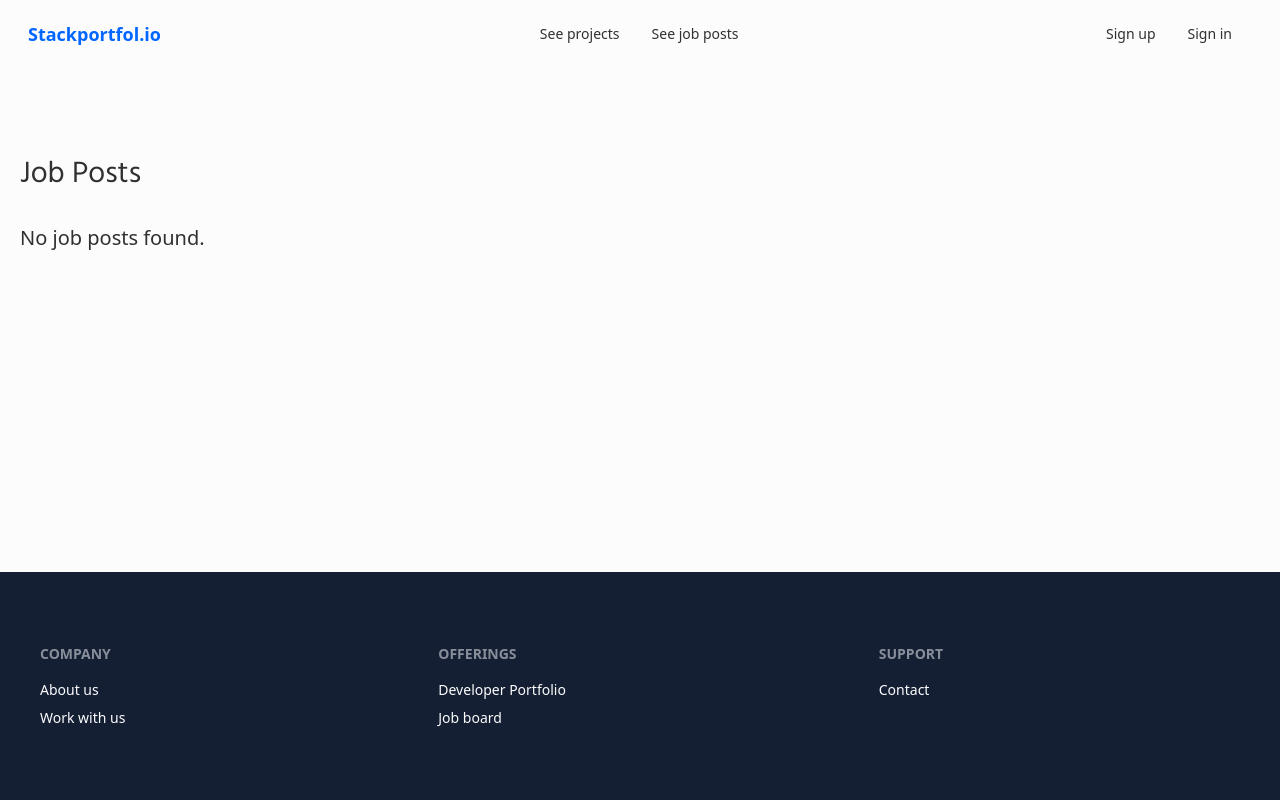
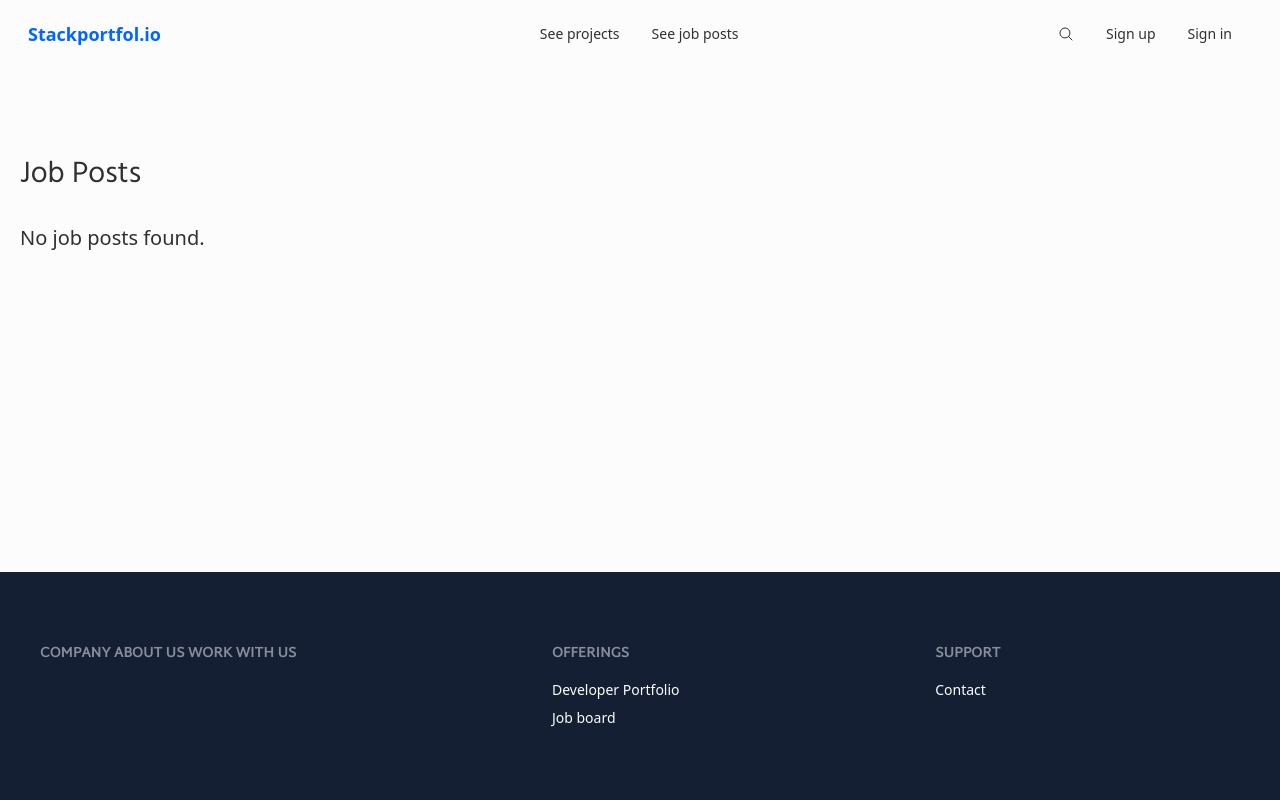
Before and after one commit to KTC96/StackPortfolio, a Django app: page /jobs/ in a window 1280 px wide. Run offline with Django 3.2, Linux system fonts and the light colour scheme; data that the repository does not hold is empty; style sheets or scripts are compiled from the project's sources.

Commit message:
add comments, move search out of auth

```diff
--- a/templates/base.html
+++ b/templates/base.html
@@ -1,16 +1,22 @@
 {% load static %}
 
 <!DOCTYPE html>
-<html data-theme="stackportfolio-default-theme">
+<html data-theme="stackportfolio-default-theme" lang="en">
+
+
+{% comment %} Head {% endcomment %}
 
 <head>
+    {% comment %} Meta tags {% endcomment %}
     <meta charset="UTF-8">
     <meta name="viewport" content="width=device-width, initial-scale=1.0">
     <link rel="shortcut icon" href="{% static 'images/stackportfolio-icon.svg' %}" type="image/x-icon">
-    <link rel="stylesheet" href="{% static 'css/tailwind.css' %}" />
-    <link rel="stylesheet" href="{% static 'css/style.css' %}" />
+    <link rel="stylesheet" href="{% static 'css/tailwind.css' %}">
+    <link rel="stylesheet" href="{% static 'css/style.css' %}">
     <title>Stackportfol.io</title>
 </head>
+
+{% comment %} Body {% endcomment %}
 
 <body class="flex flex-col min-h-screen">
     {% comment %} Toast messages {% endcomment %}
@@ -27,7 +33,6 @@
 
     {% comment %} Header {% endcomment %}
     <header>
-        <!-- Navigation -->
         <div class="navbar bg-base-100 container mx-auto justify-between">
             <div class="navbar-start">
                 <a class="text-lg font-bold text-primary" href="{% url 'homepage' %}">Stackportfol.io</a>
@@ -40,6 +45,7 @@
             </nav>
             <div>
 
+                {% comment %} Search {% endcomment %}
                 <a class="lg:hidden" href="{% url 'search_and_filter:search_results' %}"
                     aria-label="Navigates to the search page">
                     <svg xmlns="http://www.w3.org/2000/svg" fill="none" viewBox="0 0 24 24" stroke-width="1.5"
@@ -49,6 +55,7 @@
                     </svg>
                 </a>
 
+                {% comment %} Mobile Navigation {% endcomment %}
                 <div class="dropdown z-50">
                     <label tabindex="0" class="btn btn-ghost lg:hidden">
                         <svg xmlns="http://www.w3.org/2000/svg" class="h-5 w-5" fill="none" viewBox="0 0 24 24"
@@ -61,21 +68,21 @@
                         class="menu menu-sm dropdown-content mt-3 z-[1] p-2 shadow bg-base-100 rounded-box w-52 right-0">
                         {% if user.is_authenticated %}
                         <li class="my-3">
-                            <a href="{% url 'user_profile' slug=user.slug %}"
+                            <a href="{% url 'custom_account:user_profile' slug=user.slug %}"
                                 aria-label="Navigates to your profile page">My
                                 profile</a>
                         </li>
                         <li class="my-3">
-                            <a href="{% url 'profile_edit' slug=user.slug %}" class="edit-profile-link"
+                            <a href="{% url 'custom_account:profile_edit' slug=user.slug %}" class="edit-profile-link"
                                 aria-label="Edit profile">Edit profile</a>
                         </li>
-                        <hr class="my-2">
+                        <span class="divider my-2"></span>
                         {% endif %}
                         <li class="my-3"><a class="link link-hover" href="{% url 'view_all_projects' %}">See
                                 projects</a></li>
                         <li class="my-3"><a class="link link-hover" href="{% url 'view_all_job_posts' %}">See job
                                 posts</a></li>
-                        <hr class="my-2">
+                        <span class="divider my-2"></span>
 
 
                         {% if user.is_authenticated %}
@@ -114,14 +121,14 @@
                                 </summary>
                                 <ul class="p-2 bg-base-100 z-50 lg:w-[150px] right-0">
                                     <li class="my-3">
-                                        <a href="{% url 'user_profile' slug=user.slug %}"
+                                        <a href="{% url 'custom_account:user_profile' slug=user.slug %}"
                                             aria-label="Navigates to your profile page">My profile</a>
                                     </li>
                                     <li class="my-3">
-                                        <a href="{% url 'profile_edit' slug=user.slug %}" class="edit-profile-link"
-                                            aria-label="Edit profile">Edit profile</a>
+                                        <a href="{% url 'custom_account:profile_edit' slug=user.slug %}"
+                                            class="edit-profile-link" aria-label="Edit profile">Edit profile</a>
                                     </li>
-                                    <hr class="my-2">
+                                    <span class="divider my-2"></span>
                                     <li class="my-3">
                                         <a href="{% url 'account_logout' %}">Logout</a>
                                     </li>
@@ -132,6 +139,16 @@
                     </ul>
                 </div>
                 {% else %}
+                <li>
+                    <a class="hidden lg:block" href="{% url 'search_and_filter:search_results' %}"
+                        aria-label="Navigates to the search page">
+                        <svg xmlns="http://www.w3.org/2000/svg" fill="none" viewBox="0 0 24 24" stroke-width="1.5"
+                            stroke="currentColor" class="w-4 h-4">
+                            <path stroke-linecap="round" stroke-linejoin="round"
+                                d="M21 21l-5.197-5.197m0 0A7.5 7.5 0 105.196 5.196a7.5 7.5 0 0010.607 10.607z" />
+                        </svg>
+                    </a>
+                </li>
                 <li>
                     <a href="{% url 'account_signup' %}">Sign up</a>
                 </li>
@@ -177,17 +194,17 @@
         <div class="footer-menus md:p-10 bg-secondary text-base-100 ">
             <div class="container mx-auto footer py-8">
                 <div>
-                    <header class="footer-title">Company</header>
-                    <a href="{% url 'about' %}" class="link link-hover">About us</a>
-                    <a href="{% url 'careers' %}" class="link link-hover">Work with us</a>
+                    <h3 class="footer-title">Company</header>
+                        <a href="{% url 'about' %}" class="link link-hover">About us</a>
+                        <a href="{% url 'careers' %}" class="link link-hover">Work with us</a>
                 </div>
                 <div>
-                    <header class="footer-title">Offerings</header>
+                    <h3 class="footer-title">Offerings</h3>
                     <a class="link link-hover">Developer Portfolio</a>
                     <a class="link link-hover">Job board</a>
                 </div>
                 <div>
-                    <header class="footer-title">Support</header>
+                    <h3 class="footer-title">Support</h3>
                     <a href="{% url 'contact' %}" class="link link-hover">Contact</a>
                 </div>
             </div>
```
